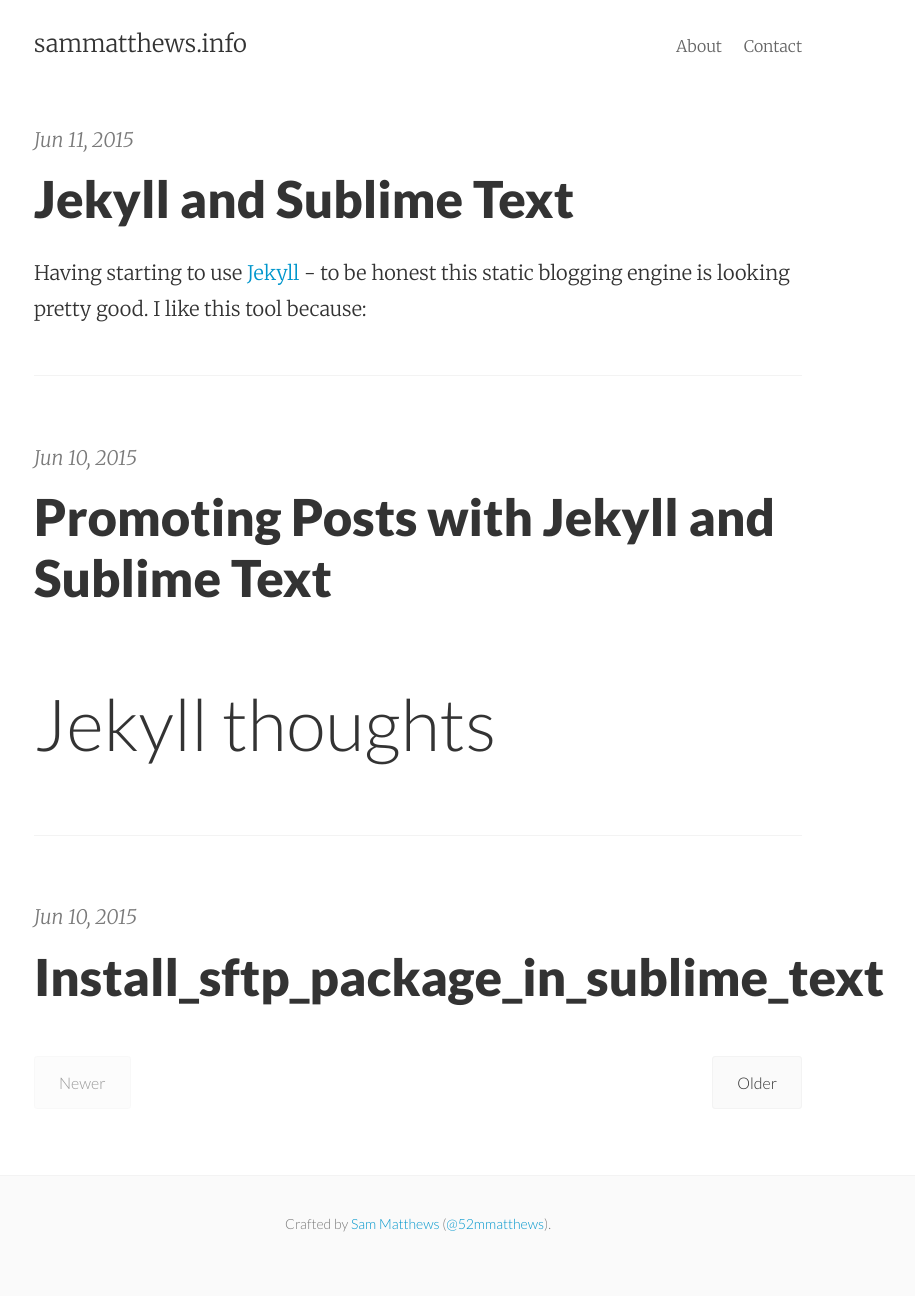
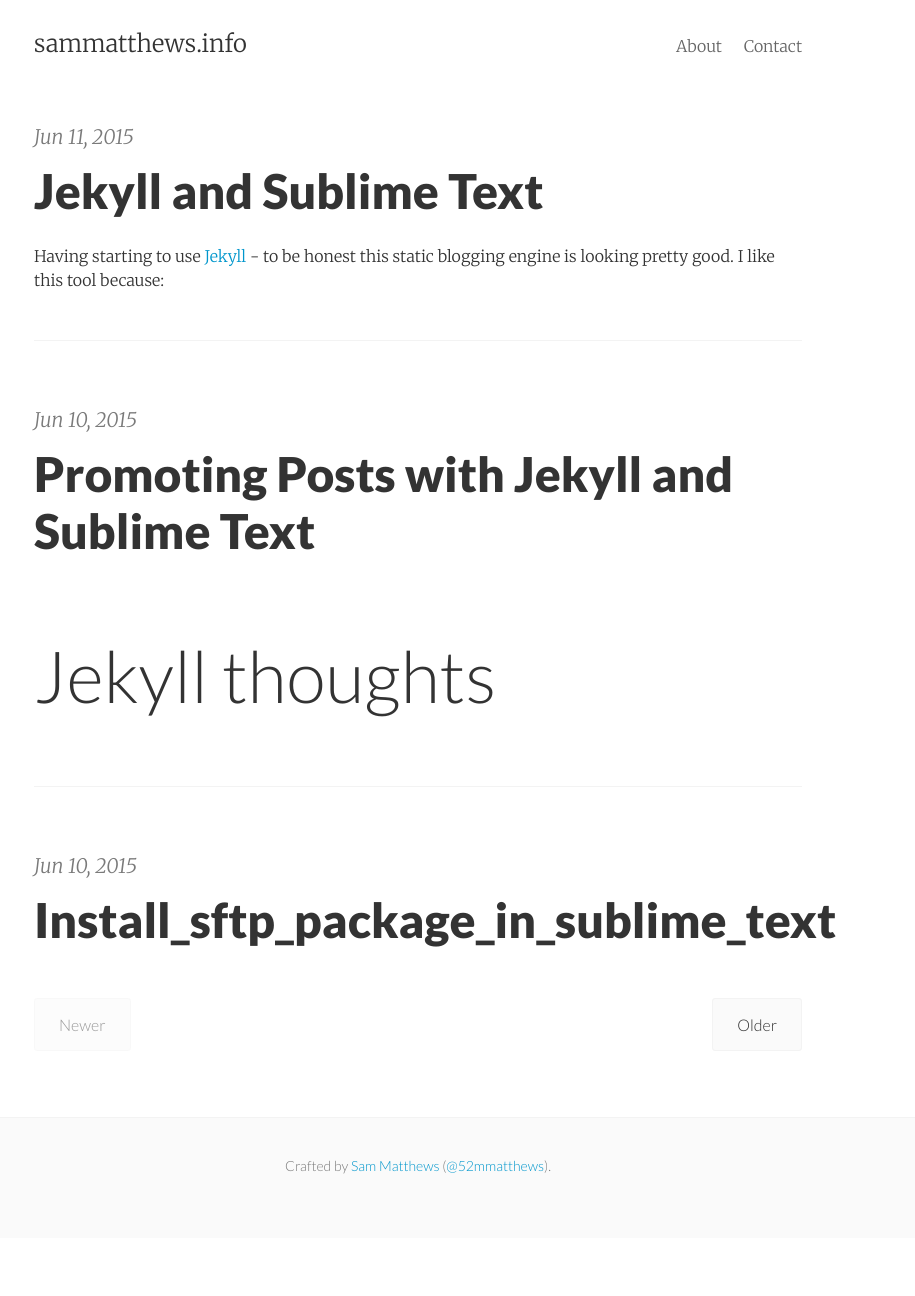
Before and after one commit to sam-matthews/Jekyll, a Jekyll site: the page built from index.html, in a window 1280 px wide. Shown: the whole page, without its empty margins (222-1137 px from the left). Built offline with Jekyll 4.4.1, drawn with Linux system fonts in a browser that asks for light colours; Markdown is read by kramdown in place of the engine named in the settings; the list of posts is cut into pages by our own code; after the commit the page ends 1238 px from its top, so only the background shows below that.

Commit message:
Changes to font-size for <p> and <h2> for 1st two media sizes

```diff
--- a/_sass/_main.scss
+++ b/_sass/_main.scss
@@ -332,6 +332,20 @@ h6,
 }
 
 @media screen and (min-width: 48em) {
+
+/* Changes: sammatthews.info */
+
+  p {
+    font-size: 1.0rem;
+    line-height: 1.5;
+  }
+
+  h2 {
+    font-size: 1rem;
+  }
+
+/* End of changes: sammatthews.info */
+
   .site-header .site-title {
     float: left;
   }
@@ -348,11 +362,11 @@ h6,
     font-size: 3.250rem;
   }
 
-  .h2,
+/*  .h2,
   h2 {
     font-size: 2.298rem;
   }
-
+*/
   .h3,
   h3 {
     font-size: 1.625rem;
@@ -364,20 +378,22 @@ h6,
   }
 
   .p,
-  p,
-  li {
+  /*p,*/
+  /*li*/
+  {
     font-size: 1.25rem;
     line-height: 1.8;
   }
 
-  .small {
+
+  /*.small {
     font-size: 1rem;
   }
 
   table {
     font-size: 1.25rem;
   }
-
+*/
   .post-link .post-title {
     margin-top: 0.5em;
   }
@@ -396,6 +412,22 @@ h6,
 }
 
 @media screen and (max-width: 48em) {
+
+/* Changes: sammatthews.info */
+
+  p {
+    font-size: 1rem;
+    line-height: 1.5;
+  }
+
+  .h2,
+  h2 {
+    /*font-size: 1.999rem;*/
+    font-size: 1.5rem;
+  }
+
+/* End of changes: sammatthews.info */
+
   blockquote {
     margin-left: 1rem;
     margin-right: 0;
@@ -405,11 +437,6 @@ h6,
   .h1,
   h1 {
     font-size: 2.827rem;
-  }
-
-  .h2,
-  h2 {
-    font-size: 1.999rem;
   }
 
   .h3,
@@ -445,15 +472,28 @@ h6,
 }
 
 @media screen and (min-width: 64em) {
+
+  /* Changes: sammatthews.info */
+
+  p {
+    font-size: 1rem;
+    line-height: 1.5;
+  }
+
+  h2 {
+    font-size: 1rem;
+  }
+
+  /* END: sammatthews.info */
   .h1,
   h1 {
     font-size: 4.498rem;
   }
 
-  .h2,
+/*  .h2,
   h2 {
     font-size: 3.18rem;
-  }
+  }*/
 
   .h3,
   h3 {
```
